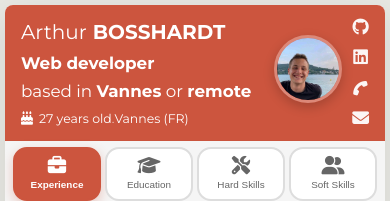
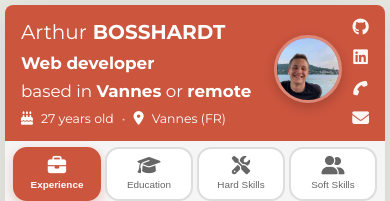
Before and after one commit to arthurbosshardt/my-resume, an Angular app: page / in a window 390 px wide. Shown: the top 201 px of the page. Built offline with nearby package versions, Linux system fonts and the light colour scheme.

Commit message:
Revert age/location icons and remove redundant separator margin
Keep the cake/location icons and the bullet separator, but drop the
separator's own left/right margin since it was stacking with the flex
gap and pushing age and location further apart than intended.

```diff
--- a/src/app/components/header/header.css
+++ b/src/app/components/header/header.css
@@ -47,7 +47,7 @@
 }
 
 .age-location {
-  gap: 0;
+  gap: 8px;
 }
 
 /* Colonne droite : liens de contact, avec sa propre grille de répartition */
@@ -76,10 +76,10 @@
   font-weight: bold;
 }
 
-.age-icon {
+.age-icon,
+.location-icon {
   font-size: 1rem;
   color: white;
-  margin-right: 6px;
 }
 
 .separator {
@@ -449,7 +449,8 @@
     flex-shrink: 0;
   }
 
-  .age-icon {
+  .age-icon,
+  .location-icon {
     font-size: 0.85rem;
   }
 
--- a/src/app/components/header/header.html
+++ b/src/app/components/header/header.html
@@ -22,7 +22,10 @@
         <p class="role">{{ i18n.t('header.role') }} <span class="role-location" [innerHTML]="i18n.t('header.roleLocation')"></span></p>
         <p class="age-location">
           <i class="fa-solid fa-cake-candles age-icon"></i>
-          {{ getAge() }} {{ i18n.t('header.yearsOld') }}<span class="separator"> . </span>{{ getLocation() }}
+          {{ getAge() }} {{ i18n.t('header.yearsOld') }}
+          <span class="separator"> • </span>
+          <i class="fa-solid fa-location-dot location-icon"></i>
+          {{ getLocation() }}
         </p>
       </div>
       <div class="header-right-links">
```
